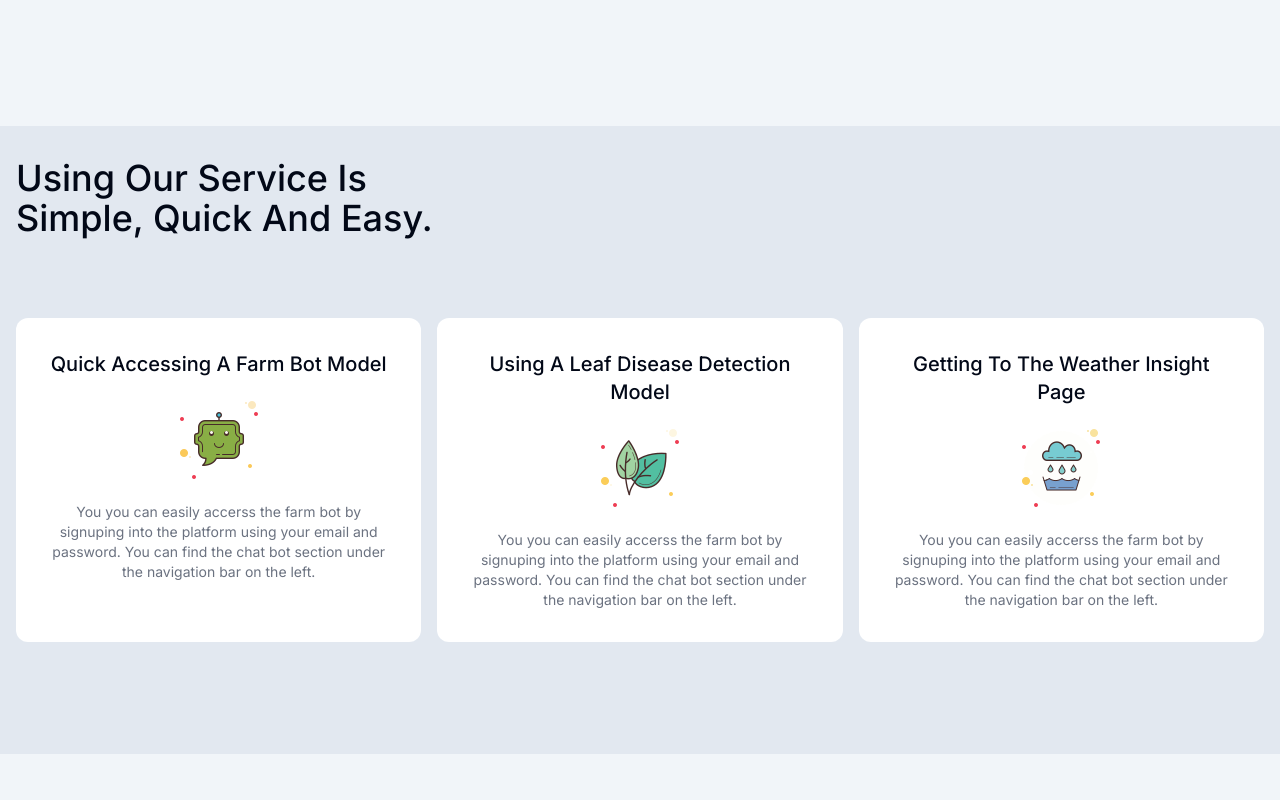
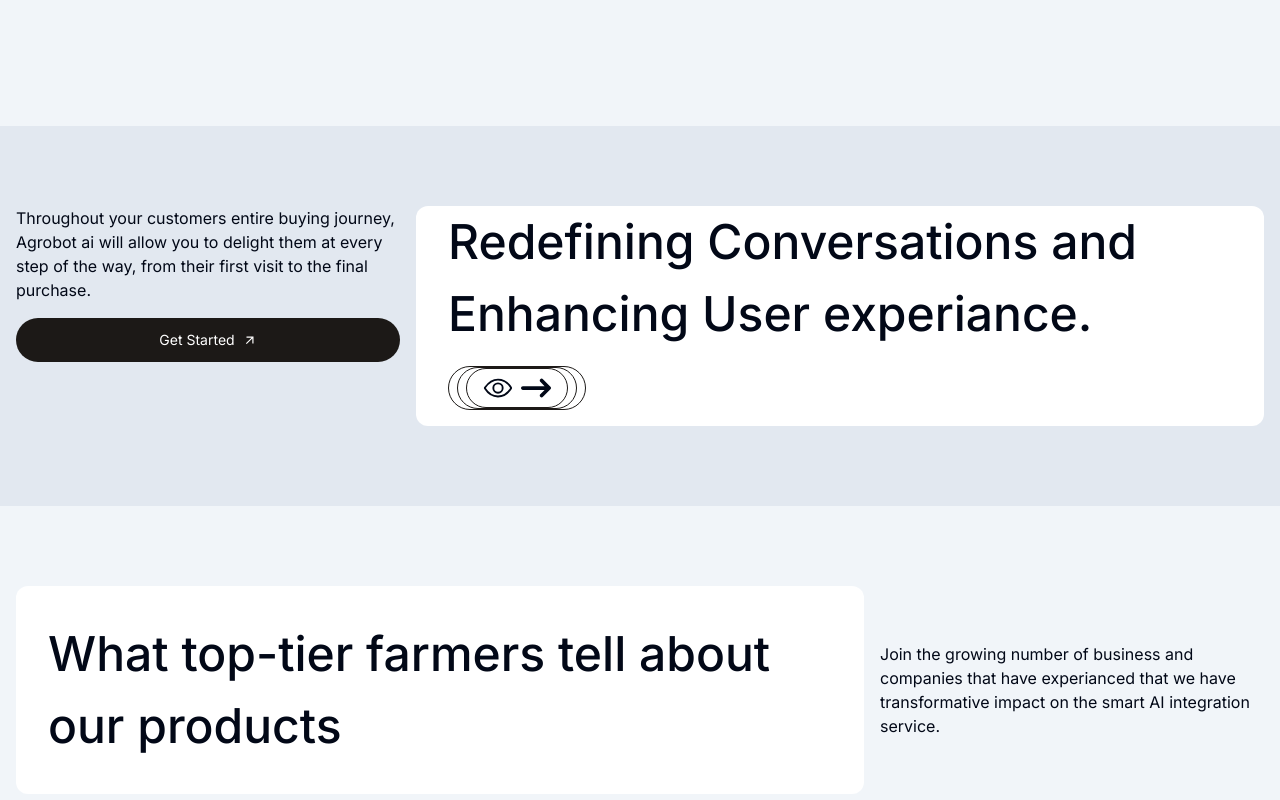
Before and after one commit to Sujanban/agrobot, a React (Vite) app in the folder client/: page / in a window 1280 px wide. Shown: the part 1560-2360 px from the top of the page. Built offline with nearby package versions, Linux system fonts and the light colour scheme.

Commit message:
featured section header added

```diff
--- /dev/null
+++ b/client/src/components/Feature.jsx
@@ -0,0 +1,39 @@
+import React from 'react'
+import { Link } from 'react-router-dom'
+import { MdArrowOutward } from "react-icons/md";
+import { IoEyeOutline } from "react-icons/io5";
+import { FaArrowRightLong } from "react-icons/fa6";
+
+
+const Feature = () => {
+    return (
+        <section className='bg-slate-200'>
+            <div className='px-4 py-20 max-w-7xl mx-auto'>
+                <div className='flex justify-between space-x-4'>
+                    <div className='max-w-sm'>
+                        <p>Throughout your customers entire buying journey, Agrobot ai will allow you to delight them at every step of the way, from their first visit to the final purchase.</p>
+                        <Link className='my-4 text-sm px-8 py-3 rounded-full text-white bg-stone-900 flex justify-center items-center space-x-2'>
+                            <span>Get Started</span>
+                            <MdArrowOutward />
+                        </Link>
+                    </div>
+                    <div className='px-8 bg-white rounded-xl'>
+                        <h1 className='text-5xl font-medium leading-normal'>Redefining Conversations and Enhancing User experiance.
+                        </h1>
+                        <button className='my-4 inline-flex px-2 border border-stone-900 rounded-full'>
+                            <button className='px-2 border border-stone-900 rounded-full'>
+                                <button className='px-4 py-1 border border-stone-900 rounded-full space-x-2'>
+                                    <IoEyeOutline className='inline-flex text-3xl' />
+                                    <FaArrowRightLong className='inline-flex text-3xl' />
+                                </button>
+                            </button>
+                        </button>
+
+                    </div>
+                </div>
+            </div>
+        </section>
+    )
+}
+
+export default Feature
--- a/client/src/pages/Index.jsx
+++ b/client/src/pages/Index.jsx
@@ -6,6 +6,7 @@ import Services from '@/components/Services'
 import Footer from '@/components/Footer'
 import CtaBanner from '@/components/CtaBanner'
 import Tesimonial from '@/components/Tesimonial'
+import Feature from '@/components/Feature'
 
 const Index = () => {
   return (
@@ -13,7 +14,8 @@ const Index = () => {
       <Navbar />
       <Hero />
       <Services/>
-      <Howitworks/>
+      <Feature/>
+      {/* <Howitworks/> */}
       <Tesimonial/>
       <CtaBanner/>
       <Footer/>
```
